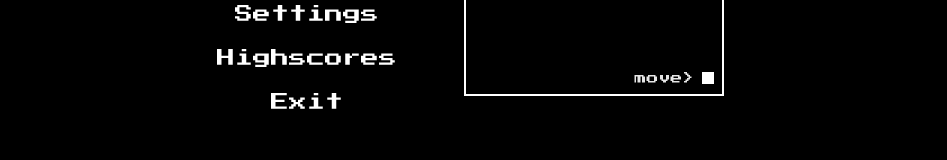
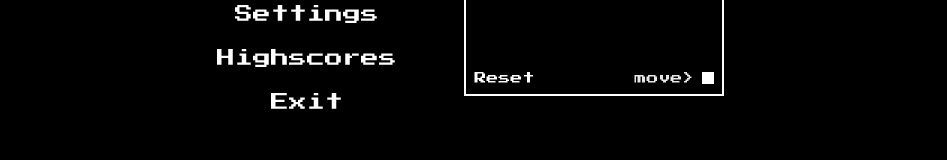
Before and after one commit to OnlyHouska/space-invaders, a SvelteKit app: page / in a window 1280 px wide. Both pictures are taken after a click on the button "Highscores". Shown: the part 304-464 px from the top of the page, without its empty margins (333-1280 px from the left). Built offline with nearby package versions, Linux system fonts and the light colour scheme.

Commit message:
highscores reset button

```diff
--- a/src/routes/Highscores.svelte
+++ b/src/routes/Highscores.svelte
@@ -1,6 +1,7 @@
 <script lang="ts">
 	import Move from './components/move.svelte';
 	import Close from './components/close.svelte';
+	import { eraseCookie } from '$lib/cookies';
 
 	export let close: () => void;
 
@@ -9,6 +10,14 @@
 	let highscores: () => string[] = (): string[] => {
 		return document.cookie.split(';');
 	};
+
+	function resetHighscores(): void {
+		var Cookies = document.cookie.split(';');
+		for (var i = 0; i < Cookies.length; i++)
+			document.cookie = Cookies[i] + '=;expires=' + new Date(0).toUTCString();
+
+		location.reload();
+	}
 </script>
 
 <div bind:this={board} class="popup_window overflow-y-scroll" id="highscores">
@@ -19,6 +28,9 @@
 			<p>{score.replace('=', ': ')}</p>
 		{/each}
 	</div>
+	<button on:click={resetHighscores} class="absolute left-0 bottom-0 text-xs ml-2 mb-2"
+		>Reset</button
+	>
 	<Move {board} />
 </div>
 
```
